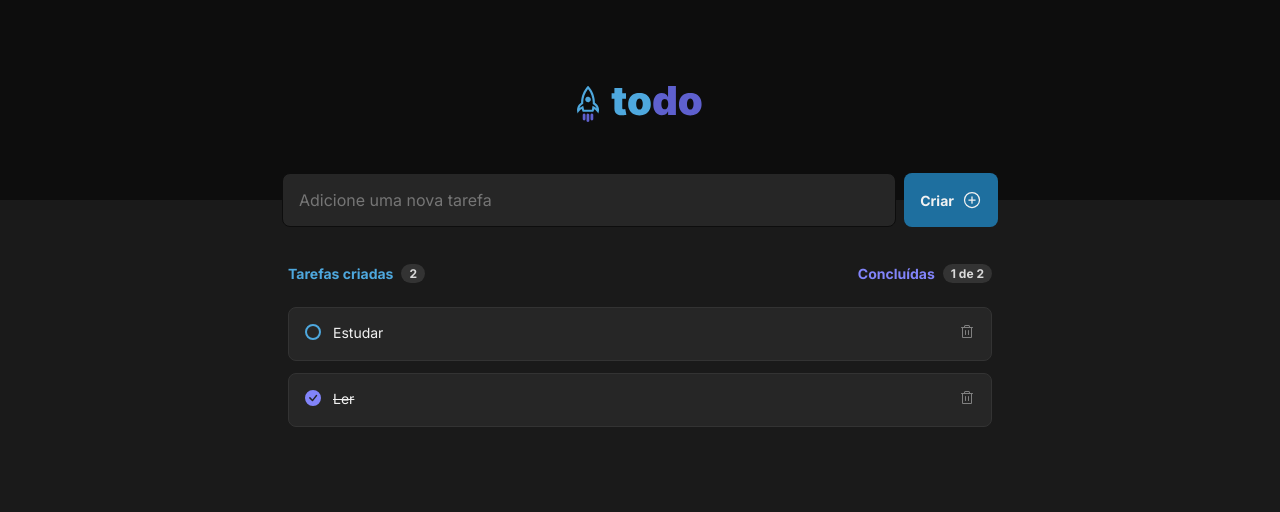
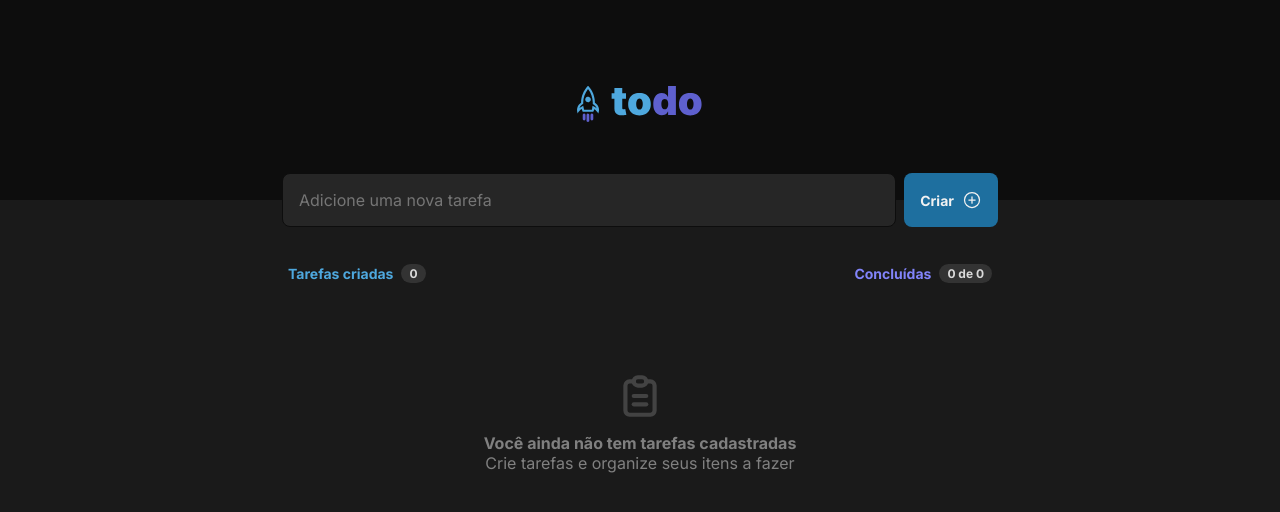
Before and after one commit to manoelvieira0/to-do-react, a React (Vite) app: page / in a window 1280 px wide. Shown: the top 512 px of the page. Built offline with nearby package versions, Linux system fonts and the light colour scheme.

Commit message:
Tela de empty

```diff
--- a/src/App.jsx
+++ b/src/App.jsx
@@ -4,18 +4,7 @@ import { Tasks } from './components/Tasks'
 import './global.css'
 
 export function App() {
-  const [tasks, setTasks] = useState([
-    {
-      id: 1,
-      title: 'Estudar',
-      isCompleted: false
-    },
-    {
-      id: 2,
-      title: 'Ler',
-      isCompleted: true
-    }
-  ]);
+  const [tasks, setTasks] = useState([]);
 
   function addTask(taskTitle){
     setTasks([
--- a/src/components/Tasks/Tasks.module.css
+++ b/src/components/Tasks/Tasks.module.css
@@ -3,6 +3,7 @@
   max-width: 73.6rem;
   margin: 0 auto;
   margin-top: 6.4rem;
+  margin-bottom: 6rem;
   padding: 0 1.6rem;
 }
 
@@ -54,3 +55,22 @@
   flex-direction: column;
   gap: 1.2rem;
 }
+
+.empty {
+  margin-top: 6.4rem;
+  display: flex;
+  align-items: center;
+  justify-content: center;
+  flex-direction: column;
+  gap: 1.2rem;
+  color: var(--gray-300);
+  text-align: center;
+}
+
+.empty svg {
+  opacity: 0.4;
+}
+
+.empty p {
+  font-weight: bold;
+}
--- a/src/components/Tasks/index.jsx
+++ b/src/components/Tasks/index.jsx
@@ -1,5 +1,6 @@
 import { Task } from '../Task'
 import styles from './Tasks.module.css'
+import {TbClipboardText} from 'react-icons/tb';
 
 export function Tasks({tasks, onDelete, onComplete}){
   const taskQuantity = tasks.length;
@@ -23,6 +24,16 @@ export function Tasks({tasks, onDelete, onComplete}){
         {tasks.map((task) => {
           return <Task key={task.id} task={task} onDelete={onDelete} onComplete={onComplete}/>;
         })}
+
+        {tasks.length <= 0 && (
+          <section className={styles.empty}>
+            <TbClipboardText size={50}/>
+            <div>
+              <p>Você ainda não tem tarefas cadastradas</p>
+              <span>Crie tarefas e organize seus itens a fazer</span>
+            </div>
+          </section>
+        )}
       </div>
     </section>
   )
```
